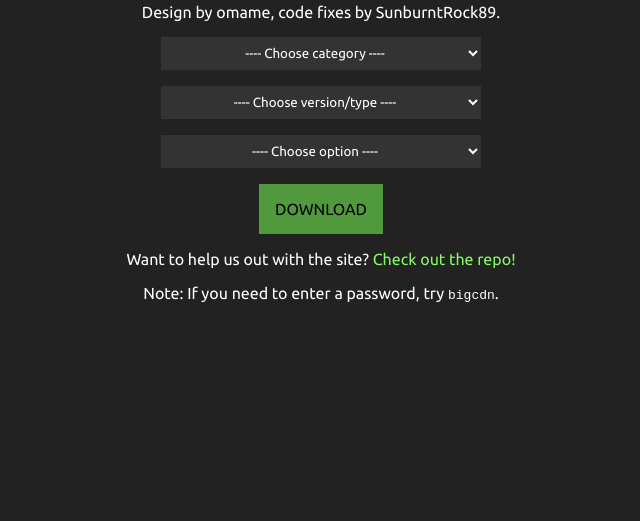
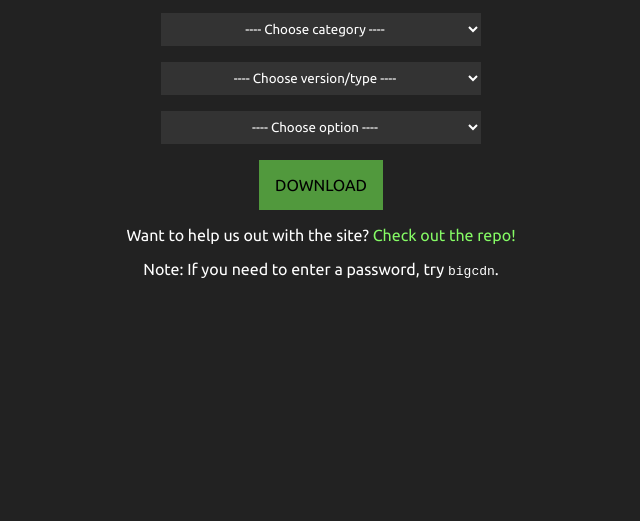
Before and after one commit to QuanTrieuPCYT/SmartDownload, a plain HTML site: page index.html in a window 1280 px wide. Shown: the part 311-832 px from the top of the page, without its empty margins (319-959 px from the left). After the commit the page ends 808 px from the top, so only its background shows below. Drawn offline with Linux system fonts and the light colour scheme.

Commit message:
fix some CSS

```diff
--- a/main.css
+++ b/main.css
@@ -7,7 +7,9 @@ body {
     background-color: #222222;
     color: white;
     font-family: 'Ubuntu', sans-serif;
-    margin: 2rem;
+    margin-left: 2rem;
+    margin-right: 2rem;
+    overflow: hidden;
 }
 
 .container {
```
